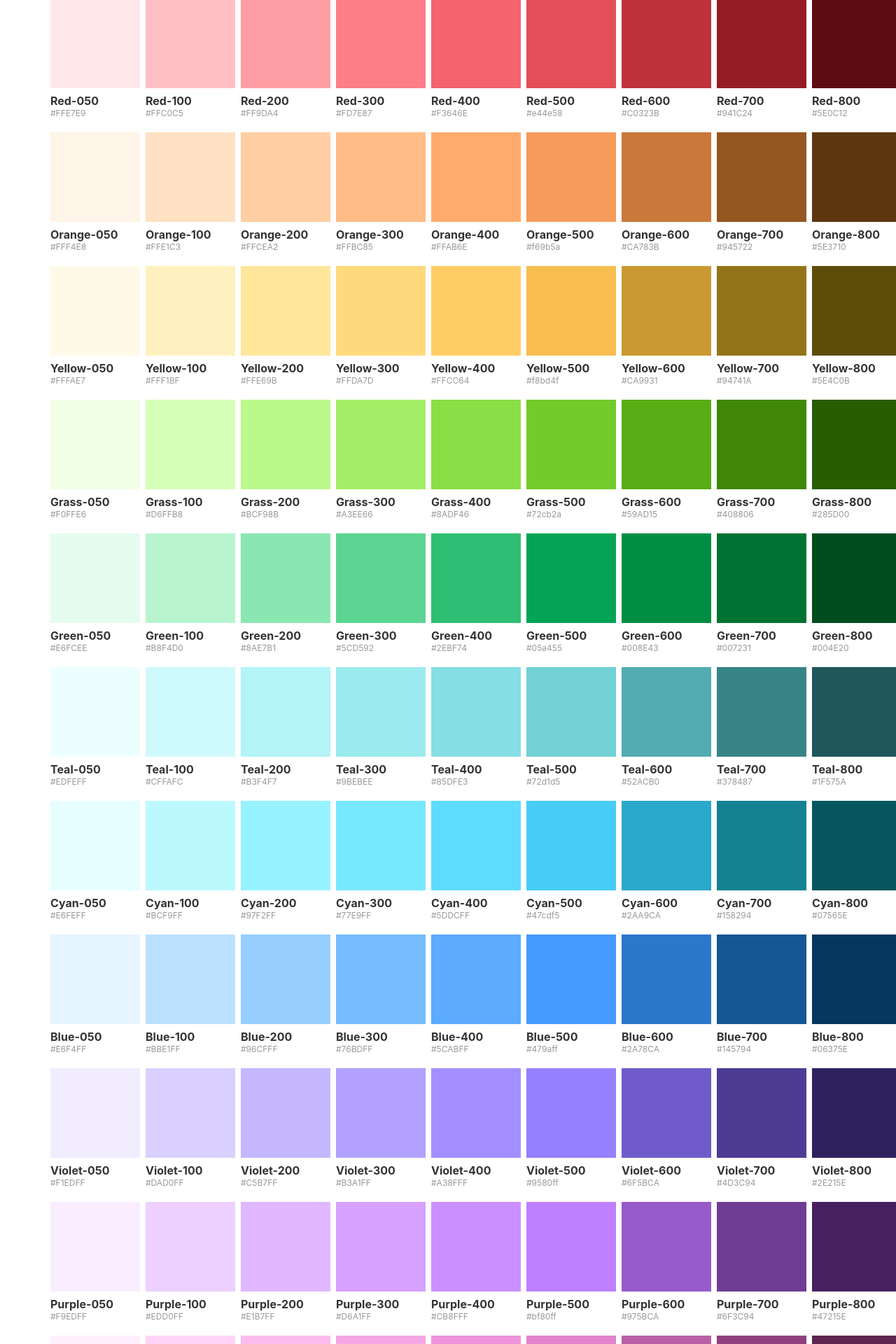
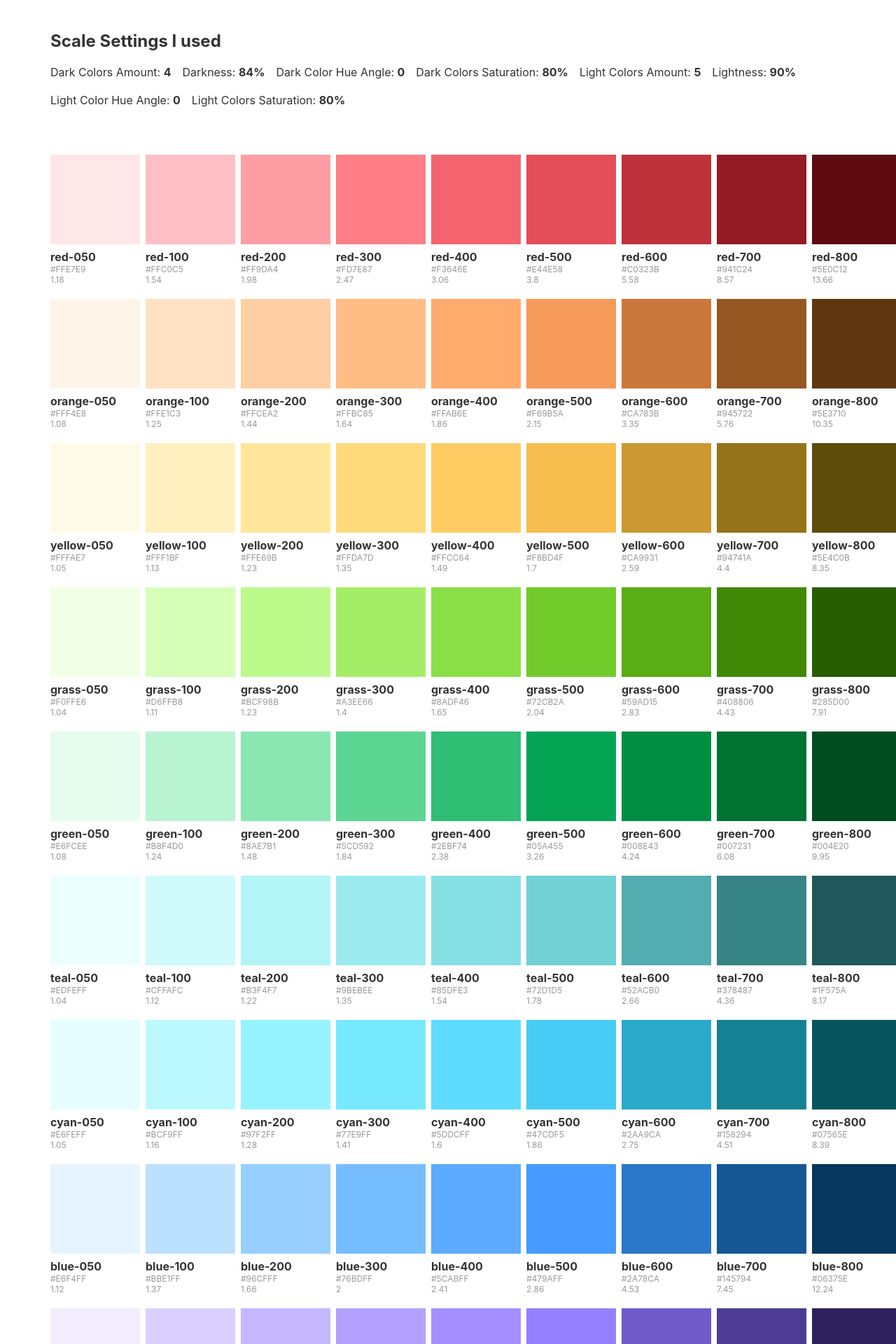
Before and after one commit to dannymcclain/gen-color-scale, a Svelte app: page / in a window 1280 px wide. Shown: the part 240-2160 px from the top of the page at 70% size. Built offline with nearby package versions, Linux system fonts and the light colour scheme.

Commit message:
Adding details and cleaning up

```diff
--- a/src/App.svelte
+++ b/src/App.svelte
@@ -3,16 +3,65 @@
 </script>
 
 <main>
-	<h1>Generated color scale</h1>
-	<p style="margin-bottom: 4rem;">I plugged some hand-picked swatch colors (the 500's) into <a href="https://hihayk.github.io/scale/#4/6/50/80/-51/67/20/14/1D9A6C/29/154/108/white">Scale</a> to generate the rest of the palette.</p>
+	<section>
+		<h1>Generated color scale</h1>
+		<p>I plugged some hand-picked swatch colors (the 500's) into <a href="https://hihayk.github.io/scale/#4/6/50/80/-51/67/20/14/1D9A6C/29/154/108/white">Scale</a> to generate the rest of the palette.</p>
+		<p>I also used <a href="https://github.com/bgrins/TinyColor">tinycolor.js</a> to compute the contrast ratio of each swatch (against white).</p>
+	</section>
+	<section>
+		<h2>Scale Settings I used</h2>
+		<ul>
+			<li>Dark Colors Amount: <code>4</code></li>
+			<li>Darkness: <code>84%</code></li>
+			<li>Dark Color Hue Angle: <code>0</code></li>
+			<li>Dark Colors Saturation: <code>80%</code></li>
+			<li>Light Colors Amount: <code>5</code></li>
+			<li>Lightness: <code>90%</code></li>
+			<li>Light Color Hue Angle: <code>0</code></li>
+			<li>Light Colors Saturation: <code>80%</code></li>
+		</ul>
+	</section>
+
 	<SwatchList />
 </main>
 
 <style lang="scss">
+	h1, h2 {
+		font-weight: 700;
+	}
+	h1 {
+		font-size: 2rem;
+	}
+	h2 {
+		font-size: 1.5rem;
+	}
 	main {
 		text-align: left;
 		padding: 4em;
 		margin: 0 auto;
+	}
+
+	section {
+		margin-bottom: 4rem;
+	}
+
+	ul {
+		list-style: none;
+		margin: 0;
+		padding: 0;
+		display: flex;
+		flex-direction: row;
+		flex-wrap: wrap;
+		gap: 1rem;
+	}
+
+	li:not(:last-child) {
+		margin-bottom: .25rem;
+	}
+
+	code {
+		font-family: inherit;
+		font-weight: 700;
 	}
 
 	@media (min-width: 640px) {
--- a/src/components/Swatch.svelte
+++ b/src/components/Swatch.svelte
@@ -1,6 +1,10 @@
 <script>
 export let name;
 export let color;
+export let ratio;
+
+let formattedName = name.toLowerCase();
+let formattedColor = color.toUpperCase();
 </script>
 
 <section style="--color: {color}">
@@ -9,8 +13,9 @@ export let color;
         style="background: {color}"
     ></div>
     <div class="details">
-        <h2>{name}</h2>
-        <p>{color}</p>
+        <h2>{formattedName}</h2>
+        <p>{formattedColor}</p>
+        <p>{ratio}</p>
     </div>
 </section>
 
@@ -42,6 +47,7 @@ export let color;
         font-size: 1rem;
         font-weight: 700;
     }
+
     p {
         font-size: .75rem;
         margin: 0;
--- a/src/components/SwatchList.svelte
+++ b/src/components/SwatchList.svelte
@@ -2,193 +2,199 @@
     import Swatch from './Swatch.svelte'
     import tinycolor from '../tinycolor'
 
+    function getRatio(swatch){
+            let fullRatio = tinycolor.readability(swatch, '#fff');
+            let ratio = Math.round((fullRatio + Number.EPSILON) * 100) / 100;
+            return ratio;
+        }
+
     let palette = [
         { swatch: 'Red', colors:
             [
-                {name: '900', color: '#290306'},
-                {name: '800', color: '#5E0C12'},
-                {name: '700', color: '#941C24'},
-                {name: '600', color: '#C0323B'},
-                {name: '500', color: '#e44e58'},
-                {name: '400', color: '#F3646E'},
-                {name: '300', color: '#FD7E87'},
-                {name: '200', color: '#FF9DA4'},
-                {name: '100', color: '#FFC0C5'},
-                {name: '050', color: '#FFE7E9'},
+                {name: '900', color: '#290306', ratio: getRatio('#290306')},
+                {name: '800', color: '#5E0C12', ratio: getRatio('#5E0C12')},
+                {name: '700', color: '#941C24', ratio: getRatio('#941C24')},
+                {name: '600', color: '#C0323B', ratio: getRatio('#C0323B')},
+                {name: '500', color: '#e44e58', ratio: getRatio('#e44e58')},
+                {name: '400', color: '#F3646E', ratio: getRatio('#F3646E')},
+                {name: '300', color: '#FD7E87', ratio: getRatio('#FD7E87')},
+                {name: '200', color: '#FF9DA4', ratio: getRatio('#FF9DA4')},
+                {name: '100', color: '#FFC0C5', ratio: getRatio('#FFC0C5')},
+                {name: '050', color: '#FFE7E9', ratio: getRatio('#FFE7E9')},
             ]
             },
         { swatch: 'Orange', colors:
             [
-                {name: '900', color: '#291704'},
-                {name: '800', color: '#5E3710'},
-                {name: '700', color: '#945722'},
-                {name: '600', color: '#CA783B'},
-                {name: '500', color: '#f69b5a'},
-                {name: '400', color: '#FFAB6E'},
-                {name: '300', color: '#FFBC85'},
-                {name: '200', color: '#FFCEA2'},
-                {name: '100', color: '#FFE1C3'},
-                {name: '050', color: '#FFF4E8'},
+                {name: '900', color: '#291704', ratio: getRatio('#291704')},
+                {name: '800', color: '#5E3710', ratio: getRatio('#5E3710')},
+                {name: '700', color: '#945722', ratio: getRatio('#945722')},
+                {name: '600', color: '#CA783B', ratio: getRatio('#CA783B')},
+                {name: '500', color: '#f69b5a', ratio: getRatio('#f69b5a')},
+                {name: '400', color: '#FFAB6E', ratio: getRatio('#FFAB6E')},
+                {name: '300', color: '#FFBC85', ratio: getRatio('#FFBC85')},
+                {name: '200', color: '#FFCEA2', ratio: getRatio('#FFCEA2')},
+                {name: '100', color: '#FFE1C3', ratio: getRatio('#FFE1C3')},
+                {name: '050', color: '#FFF4E8', ratio: getRatio('#FFF4E8')},
             ]
             },
         { swatch: 'Yellow', colors: [
-            {name: '900', color: '#292202'},
-            {name: '800', color: '#5E4C0B'},
-            {name: '700', color: '#94741A'},
-            {name: '600', color: '#CA9931'},
-            {name: '500', color: '#f8bd4f'},
-            {name: '400', color: '#FFCC64'},
-            {name: '300', color: '#FFDA7D'},
-            {name: '200', color: '#FFE69B'},
-            {name: '100', color: '#FFF1BF'},
-            {name: '050', color: '#FFFAE7'},
+            {name: '900', color: '#292202', ratio: getRatio('#292202')},
+            {name: '800', color: '#5E4C0B', ratio: getRatio('#5E4C0B')},
+            {name: '700', color: '#94741A', ratio: getRatio('#94741A')},
+            {name: '600', color: '#CA9931', ratio: getRatio('#CA9931')},
+            {name: '500', color: '#f8bd4f', ratio: getRatio('#f8bd4f')},
+            {name: '400', color: '#FFCC64', ratio: getRatio('#FFCC64')},
+            {name: '300', color: '#FFDA7D', ratio: getRatio('#FFDA7D')},
+            {name: '200', color: '#FFE69B', ratio: getRatio('#FFE69B')},
+            {name: '100', color: '#FFF1BF', ratio: getRatio('#FFF1BF')},
+            {name: '050', color: '#FFFAE7', ratio: getRatio('#FFFAE7')},
         ]
         },
         { swatch: 'Grass', colors: [
-            {name: '900', color: '#112900'},
-            {name: '800', color: '#285D00'},
-            {name: '700', color: '#408806'},
-            {name: '600', color: '#59AD15'},
-            {name: '500', color: '#72cb2a'},
-            {name: '400', color: '#8ADF46'},
-            {name: '300', color: '#A3EE66'},
-            {name: '200', color: '#BCF98B'},
-            {name: '100', color: '#D6FFB8'},
-            {name: '050', color: '#F0FFE6'},
+            {name: '900', color: '#112900', ratio: getRatio('#112900')},
+            {name: '800', color: '#285D00', ratio: getRatio('#285D00')},
+            {name: '700', color: '#408806', ratio: getRatio('#408806')},
+            {name: '600', color: '#59AD15', ratio: getRatio('#59AD15')},
+            {name: '500', color: '#72cb2a', ratio: getRatio('#72cb2a')},
+            {name: '400', color: '#8ADF46', ratio: getRatio('#8ADF46')},
+            {name: '300', color: '#A3EE66', ratio: getRatio('#A3EE66')},
+            {name: '200', color: '#BCF98B', ratio: getRatio('#BCF98B')},
+            {name: '100', color: '#D6FFB8', ratio: getRatio('#D6FFB8')},
+            {name: '050', color: '#F0FFE6', ratio: getRatio('#F0FFE6')},
         ]
         },
         { swatch: 'Green', colors: [
-            {name: '900', color: '#00240E'},
-            {name: '800', color: '#004E20'},
-            {name: '700', color: '#007231'},
-            {name: '600', color: '#008E43'},
-            {name: '500', color: '#05a455'},
-            {name: '400', color: '#2EBF74'},
-            {name: '300', color: '#5CD592'},
-            {name: '200', color: '#8AE7B1'},
-            {name: '100', color: '#B8F4D0'},
-            {name: '050', color: '#E6FCEE'},
+            {name: '900', color: '#00240E', ratio: getRatio('#00240E')},
+            {name: '800', color: '#004E20', ratio: getRatio('#004E20')},
+            {name: '700', color: '#007231', ratio: getRatio('#007231')},
+            {name: '600', color: '#008E43', ratio: getRatio('#008E43')},
+            {name: '500', color: '#05a455', ratio: getRatio('#05a455')},
+            {name: '400', color: '#2EBF74', ratio: getRatio('#2EBF74')},
+            {name: '300', color: '#5CD592', ratio: getRatio('#5CD592')},
+            {name: '200', color: '#8AE7B1', ratio: getRatio('#8AE7B1')},
+            {name: '100', color: '#B8F4D0', ratio: getRatio('#B8F4D0')},
+            {name: '050', color: '#E6FCEE', ratio: getRatio('#E6FCEE')},
         ]
         },
         { swatch: 'Teal', colors: [
-            {name: '900', color: '#0C2728'},
-            {name: '800', color: '#1F575A'},
-            {name: '700', color: '#378487'},
-            {name: '600', color: '#52ACB0'},
-            {name: '500', color: '#72d1d5'},
-            {name: '400', color: '#85DFE3'},
-            {name: '300', color: '#9BEBEE'},
-            {name: '200', color: '#B3F4F7'},
-            {name: '100', color: '#CFFAFC'},
-            {name: '050', color: '#EDFEFF'},
+            {name: '900', color: '#0C2728', ratio: getRatio('#0C2728')},
+            {name: '800', color: '#1F575A', ratio: getRatio('#1F575A')},
+            {name: '700', color: '#378487', ratio: getRatio('#378487')},
+            {name: '600', color: '#52ACB0', ratio: getRatio('#52ACB0')},
+            {name: '500', color: '#72d1d5', ratio: getRatio('#72d1d5')},
+            {name: '400', color: '#85DFE3', ratio: getRatio('#85DFE3')},
+            {name: '300', color: '#9BEBEE', ratio: getRatio('#9BEBEE')},
+            {name: '200', color: '#B3F4F7', ratio: getRatio('#B3F4F7')},
+            {name: '100', color: '#CFFAFC', ratio: getRatio('#CFFAFC')},
+            {name: '050', color: '#EDFEFF', ratio: getRatio('#EDFEFF')},
         ]
         },
         { swatch: 'Cyan', colors: [
-            {name: '900', color: '#002729'},
-            {name: '800', color: '#07565E'},
-            {name: '700', color: '#158294'},
-            {name: '600', color: '#2AA9CA'},
-            {name: '500', color: '#47cdf5'},
-            {name: '400', color: '#5DDCFF'},
-            {name: '300', color: '#77E9FF'},
-            {name: '200', color: '#97F2FF'},
-            {name: '100', color: '#BCF9FF'},
-            {name: '050', color: '#E6FEFF'},
+            {name: '900', color: '#002729', ratio: getRatio('#002729')},
+            {name: '800', color: '#07565E', ratio: getRatio('#07565E')},
+            {name: '700', color: '#158294', ratio: getRatio('#158294')},
+            {name: '600', color: '#2AA9CA', ratio: getRatio('#2AA9CA')},
+            {name: '500', color: '#47cdf5', ratio: getRatio('#47cdf5')},
+            {name: '400', color: '#5DDCFF', ratio: getRatio('#5DDCFF')},
+            {name: '300', color: '#77E9FF', ratio: getRatio('#77E9FF')},
+            {name: '200', color: '#97F2FF', ratio: getRatio('#97F2FF')},
+            {name: '100', color: '#BCF9FF', ratio: getRatio('#BCF9FF')},
+            {name: '050', color: '#E6FEFF', ratio: getRatio('#E6FEFF')},
         ]
         },
         { swatch: 'Blue', colors: [
-            {name: '900', color: '#001829'},
-            {name: '800', color: '#06375E'},
-            {name: '700', color: '#145794'},
-            {name: '600', color: '#2A78CA'},
-            {name: '500', color: '#479aff'},
-            {name: '400', color: '#5CABFF'},
-            {name: '300', color: '#76BDFF'},
-            {name: '200', color: '#96CFFF'},
-            {name: '100', color: '#BBE1FF'},
-            {name: '050', color: '#E6F4FF'},
+            {name: '900', color: '#001829', ratio: getRatio('#001829')},
+            {name: '800', color: '#06375E', ratio: getRatio('#06375E')},
+            {name: '700', color: '#145794', ratio: getRatio('#145794')},
+            {name: '600', color: '#2A78CA', ratio: getRatio('#2A78CA')},
+            {name: '500', color: '#479aff', ratio: getRatio('#479aff')},
+            {name: '400', color: '#5CABFF', ratio: getRatio('#5CABFF')},
+            {name: '300', color: '#76BDFF', ratio: getRatio('#76BDFF')},
+            {name: '200', color: '#96CFFF', ratio: getRatio('#96CFFF')},
+            {name: '100', color: '#BBE1FF', ratio: getRatio('#BBE1FF')},
+            {name: '050', color: '#E6F4FF', ratio: getRatio('#E6F4FF')},
         ]
         },
         { swatch: 'Violet', colors: [
-            {name: '900', color: '#120C29'},
-            {name: '800', color: '#2E215E'},
-            {name: '700', color: '#4D3C94'},
-            {name: '600', color: '#6F5BCA'},
-            {name: '500', color: '#9580ff'},
-            {name: '400', color: '#A38FFF'},
-            {name: '300', color: '#B3A1FF'},
-            {name: '200', color: '#C5B7FF'},
-            {name: '100', color: '#DAD0FF'},
-            {name: '050', color: '#F1EDFF'},
+            {name: '900', color: '#120C29', ratio: getRatio('#120C29')},
+            {name: '800', color: '#2E215E', ratio: getRatio('#2E215E')},
+            {name: '700', color: '#4D3C94', ratio: getRatio('#4D3C94')},
+            {name: '600', color: '#6F5BCA', ratio: getRatio('#6F5BCA')},
+            {name: '500', color: '#9580ff', ratio: getRatio('#9580ff')},
+            {name: '400', color: '#A38FFF', ratio: getRatio('#A38FFF')},
+            {name: '300', color: '#B3A1FF', ratio: getRatio('#B3A1FF')},
+            {name: '200', color: '#C5B7FF', ratio: getRatio('#C5B7FF')},
+            {name: '100', color: '#DAD0FF', ratio: getRatio('#DAD0FF')},
+            {name: '050', color: '#F1EDFF', ratio: getRatio('#F1EDFF')},
         ]
         },
         { swatch: 'Purple', colors: [
-                {name: '900', color: '#1F0C29'},
-                {name: '800', color: '#47215E'},
-                {name: '700', color: '#6F3C94'},
-                {name: '600', color: '#975BCA'},
-                {name: '500', color: '#bf80ff'},
-                {name: '400', color: '#CB8FFF'},
-                {name: '300', color: '#D6A1FF'},
-                {name: '200', color: '#E1B7FF'},
-                {name: '100', color: '#EDD0FF'},
-                {name: '050', color: '#F9EDFF'},
+                {name: '900', color: '#1F0C29', ratio: getRatio('#1F0C29')},
+                {name: '800', color: '#47215E', ratio: getRatio('#47215E')},
+                {name: '700', color: '#6F3C94', ratio: getRatio('#6F3C94')},
+                {name: '600', color: '#975BCA', ratio: getRatio('#975BCA')},
+                {name: '500', color: '#bf80ff', ratio: getRatio('#bf80ff')},
+                {name: '400', color: '#CB8FFF', ratio: getRatio('#CB8FFF')},
+                {name: '300', color: '#D6A1FF', ratio: getRatio('#D6A1FF')},
+                {name: '200', color: '#E1B7FF', ratio: getRatio('#E1B7FF')},
+                {name: '100', color: '#EDD0FF', ratio: getRatio('#EDD0FF')},
+                {name: '050', color: '#F9EDFF', ratio: getRatio('#F9EDFF')},
             ]
         },
     { swatch: 'Pink', colors:
             [
-                {name: '900', color: '#290F24'},
-                {name: '800', color: '#5E2652'},
-                {name: '700', color: '#8E417D'},
-                {name: '600', color: '#BA60A6'},
-                {name: '500', color: '#e283cd'},
-                {name: '400', color: '#EE93DA'},
-                {name: '300', color: '#F6A6E4'},
-                {name: '200', color: '#FCBCEE'},
-                {name: '100', color: '#FFD4F6'},
-                {name: '050', color: '#FFEFFC'},
+                {name: '900', color: '#290F24', ratio: getRatio('#290F24')},
+                {name: '800', color: '#5E2652', ratio: getRatio('#5E2652')},
+                {name: '700', color: '#8E417D', ratio: getRatio('#8E417D')},
+                {name: '600', color: '#BA60A6', ratio: getRatio('#BA60A6')},
+                {name: '500', color: '#e283cd', ratio: getRatio('#e283cd')},
+                {name: '400', color: '#EE93DA', ratio: getRatio('#EE93DA')},
+                {name: '300', color: '#F6A6E4', ratio: getRatio('#F6A6E4')},
+                {name: '200', color: '#FCBCEE', ratio: getRatio('#FCBCEE')},
+                {name: '100', color: '#FFD4F6', ratio: getRatio('#FFD4F6')},
+                {name: '050', color: '#FFEFFC', ratio: getRatio('#FFEFFC')},
             ]
         },
     { swatch: 'Gray', colors:
             [
-                {name: '900', color: '#1D1D1D'},
-                {name: '800', color: '#424242'},
-                {name: '700', color: '#686868'},
-                {name: '600', color: '#8D8D8D'},
-                {name: '500', color: '#b3b3b3'},
-                {name: '400', color: '#C1C1C1'},
-                {name: '300', color: '#CECECE'},
-                {name: '200', color: '#DCDCDC'},
-                {name: '100', color: '#EAEAEA'},
-                {name: '050', color: '#F7F7F7'},
+                {name: '900', color: '#1D1D1D', ratio: getRatio('#1D1D1D')},
+                {name: '800', color: '#424242', ratio: getRatio('#424242')},
+                {name: '700', color: '#686868', ratio: getRatio('#686868')},
+                {name: '600', color: '#8D8D8D', ratio: getRatio('#8D8D8D')},
+                {name: '500', color: '#b3b3b3', ratio: getRatio('#b3b3b3')},
+                {name: '400', color: '#C1C1C1', ratio: getRatio('#C1C1C1')},
+                {name: '300', color: '#CECECE', ratio: getRatio('#CECECE')},
+                {name: '200', color: '#DCDCDC', ratio: getRatio('#DCDCDC')},
+                {name: '100', color: '#EAEAEA', ratio: getRatio('#EAEAEA')},
+                {name: '050', color: '#F7F7F7', ratio: getRatio('#F7F7F7')},
             ]
         },
     { swatch: 'Slate', colors:
             [
-                {name: '900', color: '#18191C'},
-                {name: '800', color: '#393940'},
-                {name: '700', color: '#5A5A64'},
-                {name: '600', color: '#7B7C87'},
-                {name: '500', color: '#9d9eaa'},
-                {name: '400', color: '#AEAFBA'},
-                {name: '300', color: '#BFC0CA'},
-                {name: '200', color: '#D1D1D9'},
-                {name: '100', color: '#E2E3E8'},
-                {name: '050', color: '#F5F5F7'},
+                {name: '900', color: '#18191C', ratio: getRatio('#18191C')},
+                {name: '800', color: '#393940', ratio: getRatio('#393940')},
+                {name: '700', color: '#5A5A64', ratio: getRatio('#5A5A64')},
+                {name: '600', color: '#7B7C87', ratio: getRatio('#7B7C87')},
+                {name: '500', color: '#9d9eaa', ratio: getRatio('#9d9eaa')},
+                {name: '400', color: '#AEAFBA', ratio: getRatio('#AEAFBA')},
+                {name: '300', color: '#BFC0CA', ratio: getRatio('#BFC0CA')},
+                {name: '200', color: '#D1D1D9', ratio: getRatio('#D1D1D9')},
+                {name: '100', color: '#E2E3E8', ratio: getRatio('#E2E3E8')},
+                {name: '050', color: '#F5F5F7', ratio: getRatio('#F5F5F7')},
             ]
         },
     { swatch: 'Mist', colors:
             [
-                {name: '900', color: '#191E20'},
-                {name: '800', color: '#3B4549'},
-                {name: '700', color: '#5D6B72'},
-                {name: '600', color: '#819199'},
-                {name: '500', color: '#a6b7bf'},
-                {name: '400', color: '#B4C5CC'},
-                {name: '300', color: '#C4D2D9'},
-                {name: '200', color: '#D3DFE4'},
-                {name: '100', color: '#E4ECEF'},
-                {name: '050', color: '#F5F8FA'},
+                {name: '900', color: '#191E20', ratio: getRatio('#191E20')},
+                {name: '800', color: '#3B4549', ratio: getRatio('#3B4549')},
+                {name: '700', color: '#5D6B72', ratio: getRatio('#5D6B72')},
+                {name: '600', color: '#819199', ratio: getRatio('#819199')},
+                {name: '500', color: '#a6b7bf', ratio: getRatio('#a6b7bf')},
+                {name: '400', color: '#B4C5CC', ratio: getRatio('#B4C5CC')},
+                {name: '300', color: '#C4D2D9', ratio: getRatio('#C4D2D9')},
+                {name: '200', color: '#D3DFE4', ratio: getRatio('#D3DFE4')},
+                {name: '100', color: '#E4ECEF', ratio: getRatio('#E4ECEF')},
+                {name: '050', color: '#F5F8FA', ratio: getRatio('#F5F8FA')},
             ]
         },
 
@@ -202,6 +208,7 @@
     section {
         display: flex;
         flex-direction: row;
+        flex-wrap: nowrap;
         gap:.5rem;
     }
     div {
@@ -211,10 +218,9 @@
 
 {#each palette as swatch}
     <div>
-        <!-- <h1>{swatch.swatch}</h1> -->
         <section>
-            {#each swatch.colors.reverse() as {name, color}}
-                <Swatch name="{swatch.swatch}-{name}" color={color} />
+            {#each swatch.colors.reverse() as {name, color, ratio}}
+                <Swatch name="{swatch.swatch}-{name}" {color} {ratio} />
             {/each}
         </section>
     </div>
```
